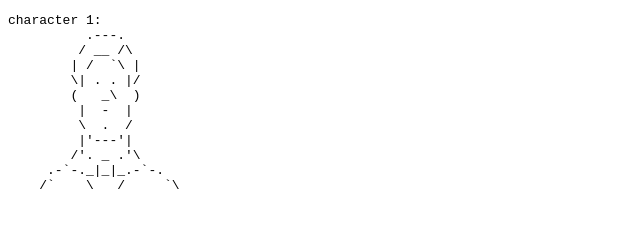
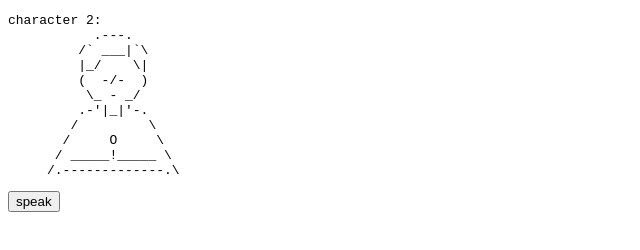
Before and after one commit to siksakas/js-practice, a plain HTML site: page index.html in a window 1280 px wide. Shown: the whole page, without its empty margins (0-640 px from the left). Drawn offline with Linux system fonts and the light colour scheme.

Commit message:
Add second character and speak button

```diff
--- a/index.html
+++ b/index.html
@@ -7,6 +7,7 @@
 </head>
 <body>
     <pre id="character"></pre>
+    <button onclick="talk()">speak</button>
 
     <script src="main.js"></script>
 </body>
--- a/main.js
+++ b/main.js
@@ -13,6 +13,24 @@ const character1 = [
   "    /`    \\   /     `\\"
 ].join("\n")
 
+const character2 = [
+  "character 2:",
+  "           .---.",
+  "         /` ___|`\\",
+  "         |_/    \\|",
+  "         (  -/-  )",
+  "          \\_ - _/",
+  "         .-'|_|'-.",
+  "        /         \\",
+  "       /     O     \\",
+  "      / _____!_____ \\",
+  "     /.-------------.\\"
+].join("\n")
+
 window.onload = () => {
-  document.getElementById("character").innerHTML = character1;
+  document.getElementById("character").innerHTML = character2;
 }
+
+function talk() {
+
+}
```
